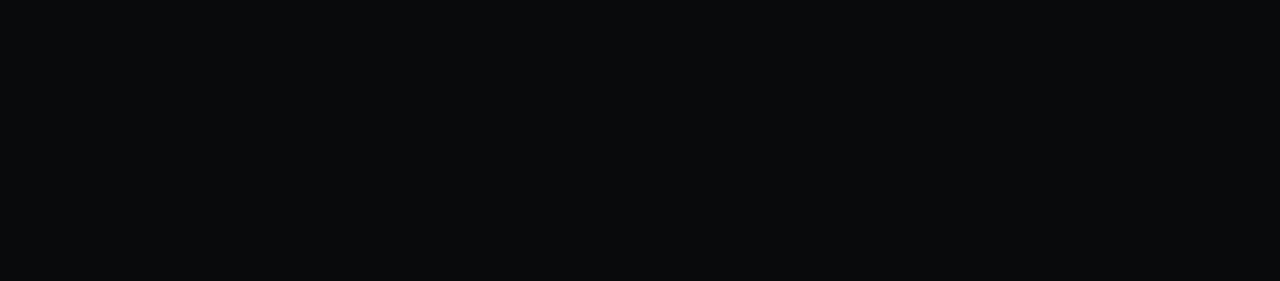
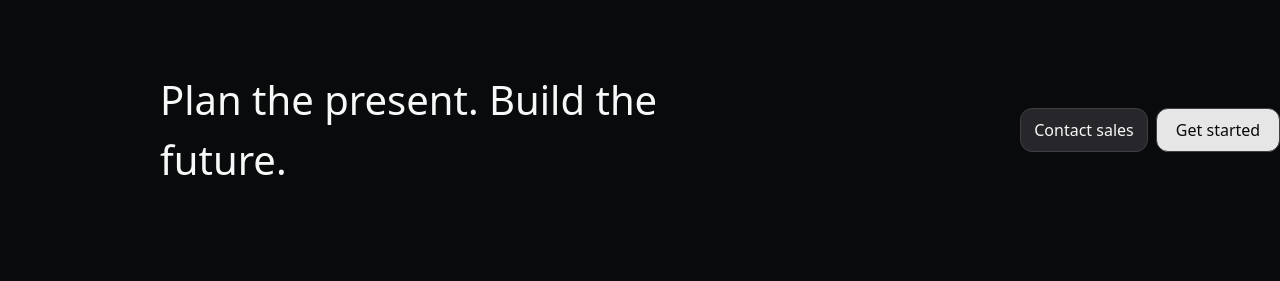
Before and after one commit to Thanagorn16/linearCloneLandingPage, a React (Vite) app: page / in a window 1280 px wide. Shown: the part 11389-11670 px from the top of the page. Before the commit the page ends 11259 px from the top, so only its background shows below. Built offline with nearby package versions, Linux system fonts and the light colour scheme.

Commit message:
added: GetStartPage

```diff
--- a/src/App.jsx
+++ b/src/App.jsx
@@ -8,6 +8,8 @@
 import AIAssistance from './components/AIAissistComponents/AIAssistance.jsx'
 import CollabPage from './components/CollabComponent/CollabPage.jsx'
 import UnderTheHoodPage from './components/UnderTheHoodPage/UnderTheHoodPage.jsx'
+import Footer from './components/Footer/Footer.jsx'
+import GetStart from './components/GetStart/GetStart.jsx'
 
 function App() {
 
@@ -22,6 +24,7 @@
       <AIAssistance/>
       <CollabPage/>
       <UnderTheHoodPage/>
+      <GetStart/>
     </>
   )
 }
--- /dev/null
+++ b/src/components/Footer/Footer.jsx
@@ -0,0 +1,7 @@
+export default function Footer() {
+    return(
+        <section>
+
+        </section>
+    );
+}
--- /dev/null
+++ b/src/components/GetStart/GetStart.jsx
@@ -0,0 +1,25 @@
+export default function GetStart() {
+    return (
+        <section className="w-screen mx-auto pl-40 2xl:pl-200 relative border-b-2 border-[hsl(0,0%,15%)]">
+            <div className="flex items-center gap-70 2xl:gap-40">
+                <h3 className="text-[#f7f8f8] text-[40px]"> Plan the present. Build the future.</h3>
+
+                <div className="flex gap-2">
+                    <button className={`w-32 h-11 bg-[hsl(240,5%,16%)] border border-[#3e3e44] rounded-xl text-[#f7f8f8] font-medium px-3
+                        transition-colors duration-150 ease-out hover:bg-[hsl(240,5%,20%)]
+                    `}>
+                        Contact sales
+                    </button>
+                    <button className={`w-31 h-11 bg-[#e6e6e6] border border-[#3e3e44] rounded-xl text-[#08090a] font-medium px-3
+                        transition-colors duration-150 ease-out hover:bg-[hsl(240,5%,20%)]
+                    `}>
+                        Get started
+                    </button>
+                </div>
+
+            </div>
+
+            <div className="h-23"></div>
+        </section>
+    );
+}
--- a/src/components/UnderTheHoodPage/UnderTheHoodPage.jsx
+++ b/src/components/UnderTheHoodPage/UnderTheHoodPage.jsx
@@ -100,13 +100,14 @@
 					</div>
 
 					{/* background */}
-					<div className="absolute left-1/2 translate-x-20 -translate-y-5">
+					<div className="absolute left-1/2 translate-x-15 -translate-y-5">
 						{svgBackground()}
 					</div>
 				</div>
 
 			</div>
 
+			<div className="h-50"></div>
 
 		</section>
 	);
```
